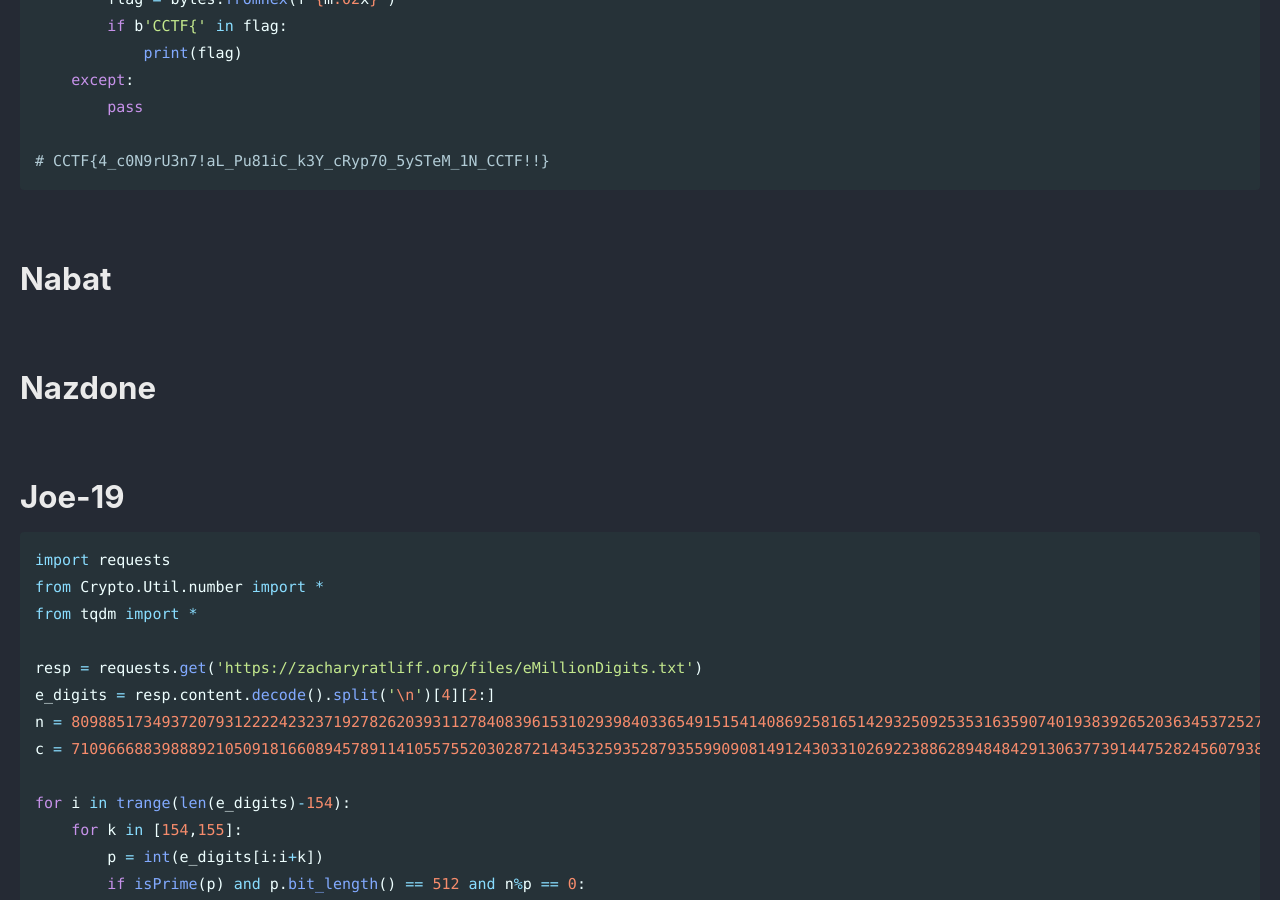
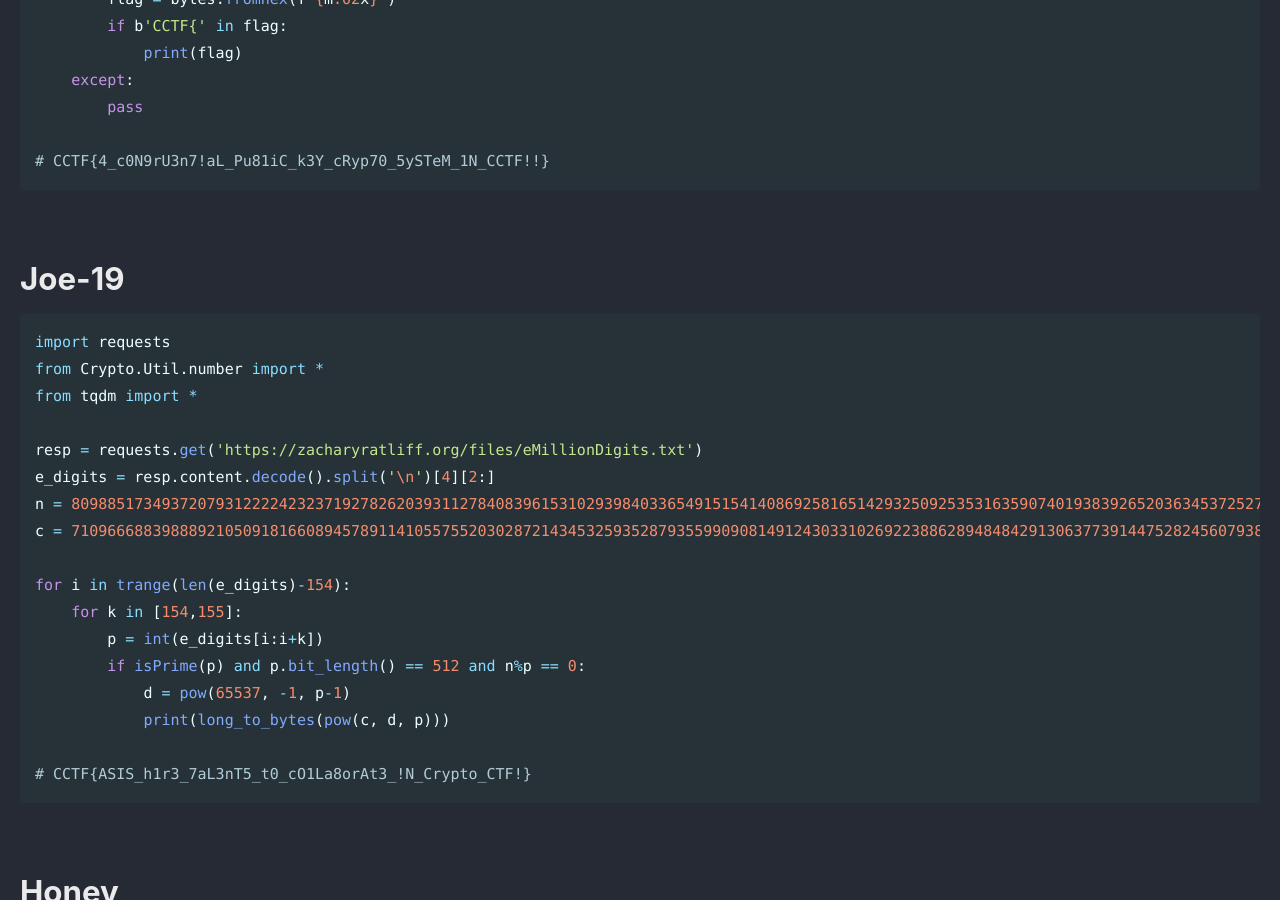
Before and after one commit to Connor-McCartney/Connor-McCartney.github.io, a Jekyll site: the page built from _pages/cryptography/other/CRYPTO-CTF-2024.md, in a window 1280 px wide and 900 px high, scrolled down 5546 px. Built offline with Jekyll 4.4.1, drawn with Linux system fonts in a browser that asks for light colours; cached includes are drawn as plain includes.

Commit message:
Update CRYPTO-CTF-2024.md

```diff
--- a/_pages/cryptography/other/CRYPTO-CTF-2024.md
+++ b/_pages/cryptography/other/CRYPTO-CTF-2024.md
@@ -228,13 +228,6 @@ for d in range(1000):
 
 <br>
 
-# Nabat
-
-<br>
-
-# Nazdone
-
-<br>
 
 # Joe-19
 
```
